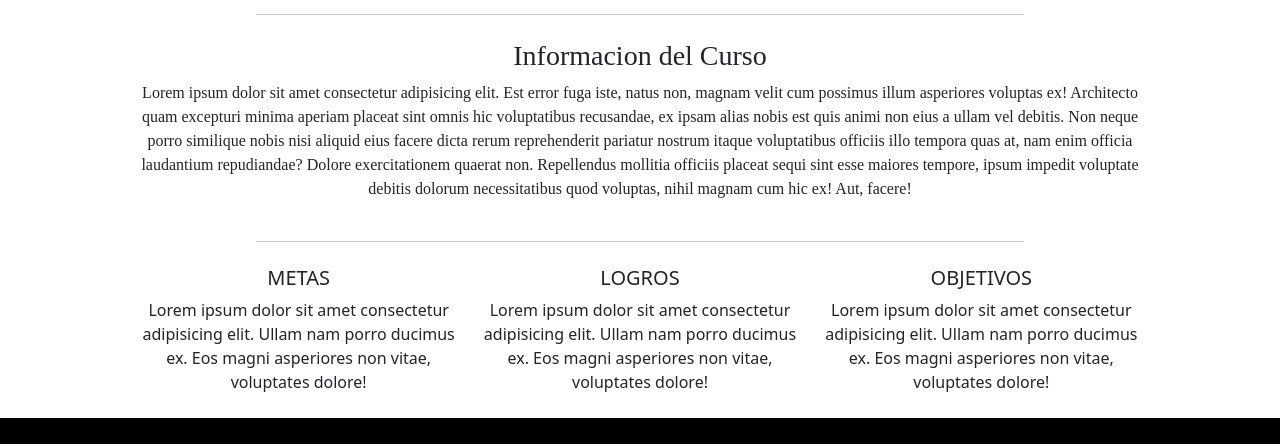
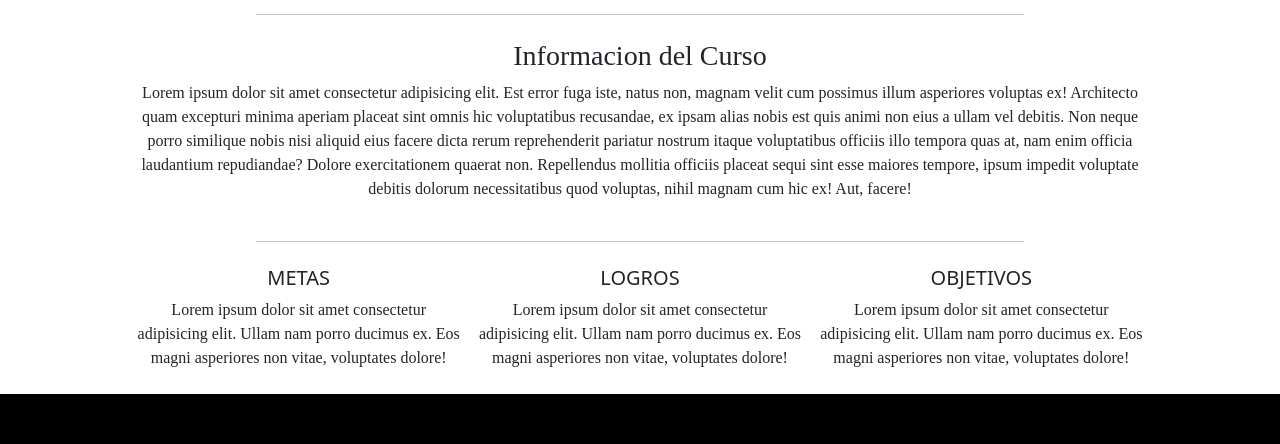
Before and after one commit to DavidBotina09/Desafio-7-aplicando-SASSII-7-y-SEO, a website: page index.html in a window 1280 px wide. Shown: the part 622-1066 px from the top of the page. Drawn offline with nearby package versions, Linux system fonts and the light colour scheme; a web font is replaced by a local one.

Commit message:
agregando extend al css

```diff
--- a/estilos/estilos.css
+++ b/estilos/estilos.css
@@ -55,19 +55,16 @@
   margin-left: 20%;
   margin-right: 20%; }
 
-.pagina_index main .informacion {
+.pagina_index main .informacion, .pagina_index main .beneficios {
   width: 80%;
   margin-left: 10%;
   margin-right: 10%; }
-  .pagina_index main .informacion h3, .pagina_index main .informacion p {
+  .pagina_index main .informacion h3, .pagina_index main .beneficios h3, .pagina_index main .informacion p, .pagina_index main .beneficios p {
     font-family: 'Tiro Gurmukhi', serif;
     text-align: center; }
 
 .pagina_index main .beneficios {
   overflow: hidden;
-  width: 80%;
-  margin-left: 10%;
-  margin-right: 10%;
   text-align: center; }
 
 .pagina_index footer {
@@ -199,7 +196,7 @@
       border-radius: 30px; }
       .pagina_cortes .taper_fade .img_taper img:hover {
         transform: scale(1.1, 1.1);
-        border-radius: 140px;
+        transform: scale(1.1, 1.1);
         border: 3px solid black;
         transition: 0.5s; }
   .pagina_cortes .taper_fade .iframe_taper {
```
